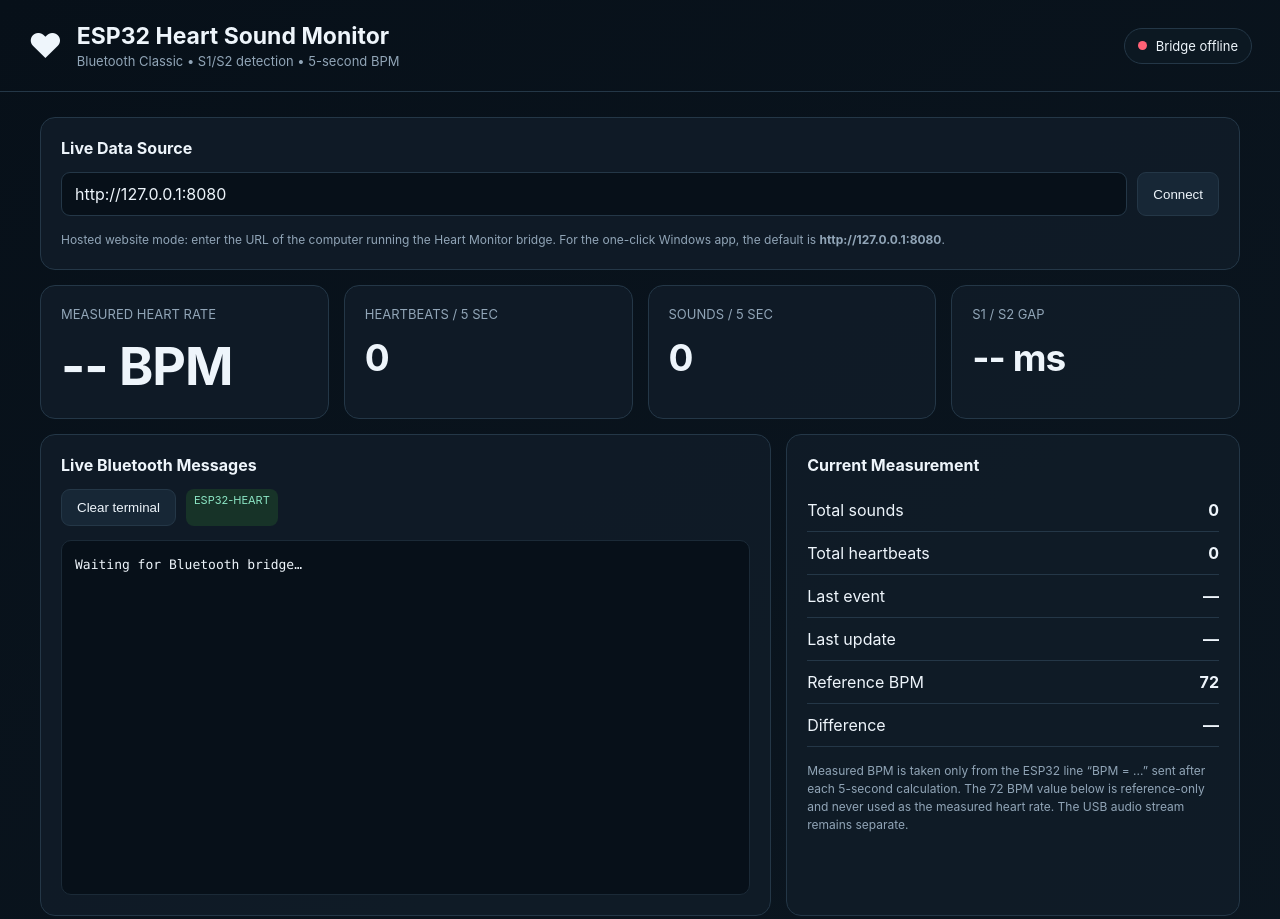
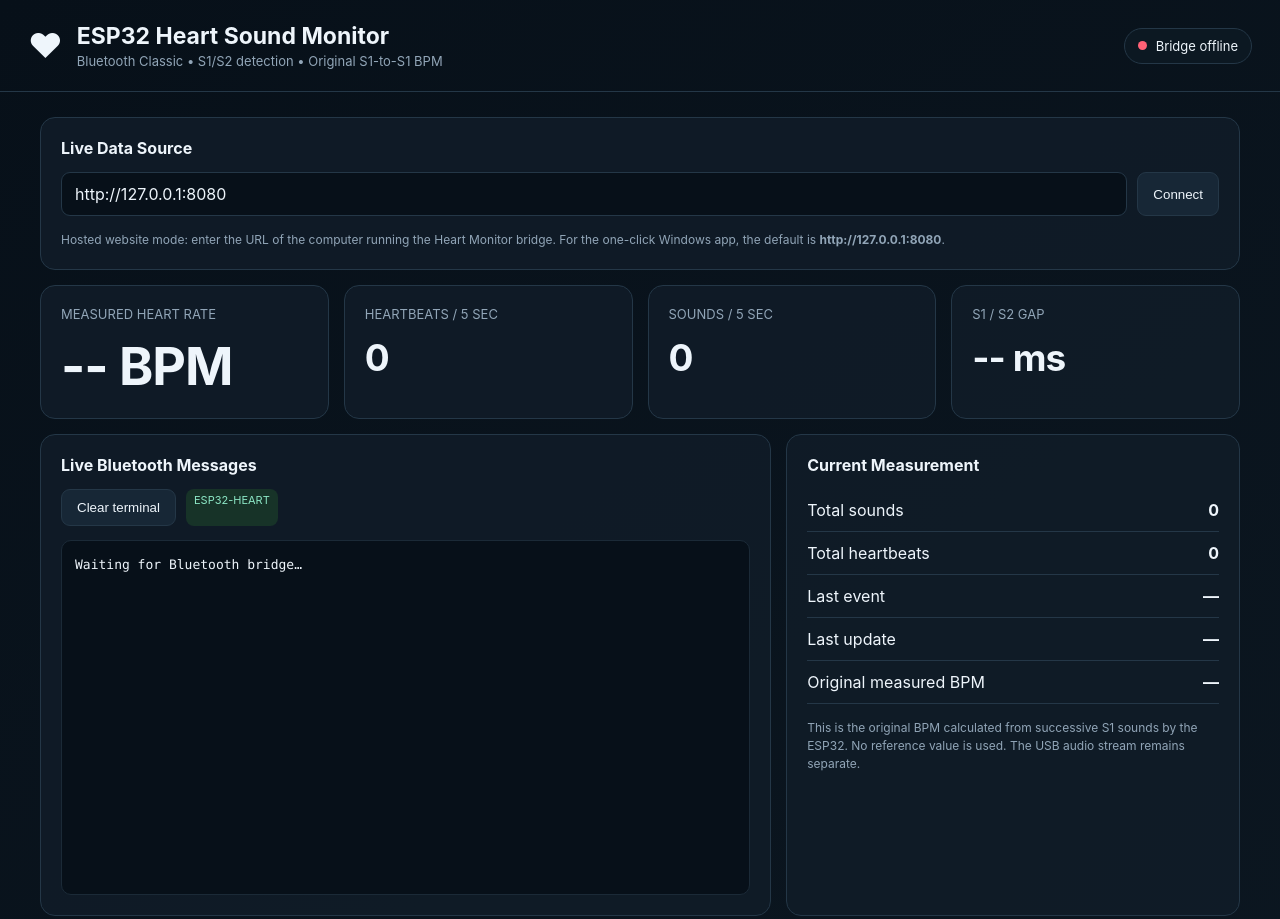
Before and after one commit to sukritmodak/blootooth_heart, a plain HTML site: page index.html in a window 1280 px wide. Shown: the top 919 px of the page. Drawn offline with Linux system fonts and the light colour scheme; no server answers.

Commit message:
Remove 72 BPM reference and show original measured BPM

```diff
--- a/index.html
+++ b/index.html
@@ -27,7 +27,7 @@ canvas{width:100%;height:180px;background:#071019;border-radius:10px;border:1px
 </head>
 <body>
 <header>
- <div class="brand"><div class="heart">♥</div><div><div class="title">ESP32 Heart Sound Monitor</div><div class="subtitle">Bluetooth Classic • S1/S2 detection • 5-second BPM</div></div></div>
+ <div class="brand"><div class="heart">♥</div><div><div class="title">ESP32 Heart Sound Monitor</div><div class="subtitle">Bluetooth Classic • S1/S2 detection • Original S1-to-S1 BPM</div></div></div>
  <div class="status"><span id="dot" class="dot"></span><span id="connection">Bridge offline</span></div>
 </header>
 <main>
@@ -57,9 +57,9 @@ canvas{width:100%;height:180px;background:#071019;border-radius:10px;border:1px
    <div class="metric"><span>Total heartbeats</span><strong id="totalBeats">0</strong></div>
    <div class="metric"><span>Last event</span><strong id="event">—</strong></div>
    <div class="metric"><span>Last update</span><strong id="updated">—</strong></div>
-   <div class="metric"><span>Reference BPM</span><strong>72</strong></div>
-   <div class="metric"><span>Difference</span><strong id="diff">—</strong></div>
-   <div class="note">Measured BPM is taken only from the ESP32 line “BPM = ...” sent after each 5-second calculation. The 72 BPM value below is reference-only and never used as the measured heart rate. The USB audio stream remains separate.</div>
+
+   <div class="metric"><span>Original measured BPM</span><strong id="originalBpm">—</strong></div>
+   <div class="note">This is the original BPM calculated from successive S1 sounds by the ESP32. No reference value is used. The USB audio stream remains separate.</div>
   </div>
  </section>
  <section class="panel" style="margin-top:15px">
@@ -88,7 +88,7 @@ function render(){
  set('gap',state.gap==null?'-- ms':state.gap+' ms');
  set('totalSounds',state.totalSounds);set('totalBeats',state.totalBeats);
  set('event',state.event||'—');set('updated',state.updated?new Date(state.updated).toLocaleTimeString():'—');
- set('diff',state.diff==null?'—':(state.diff>0?'+':'')+state.diff.toFixed(1)+' BPM');
+ set('originalBpm',state.bpm==null?'—':state.bpm.toFixed(1)+' BPM');
  document.getElementById('bpm').className='value bpm'+(state.bpm!=null?' good':'');
  draw();
 }
```
